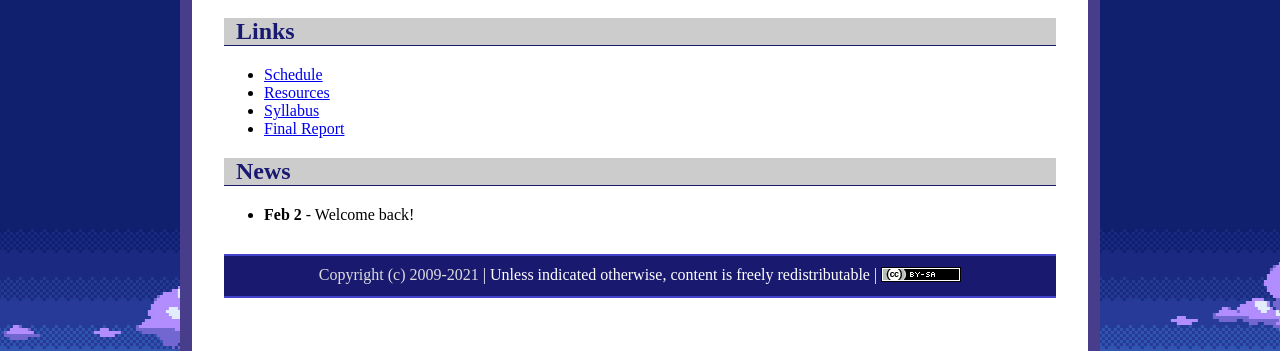
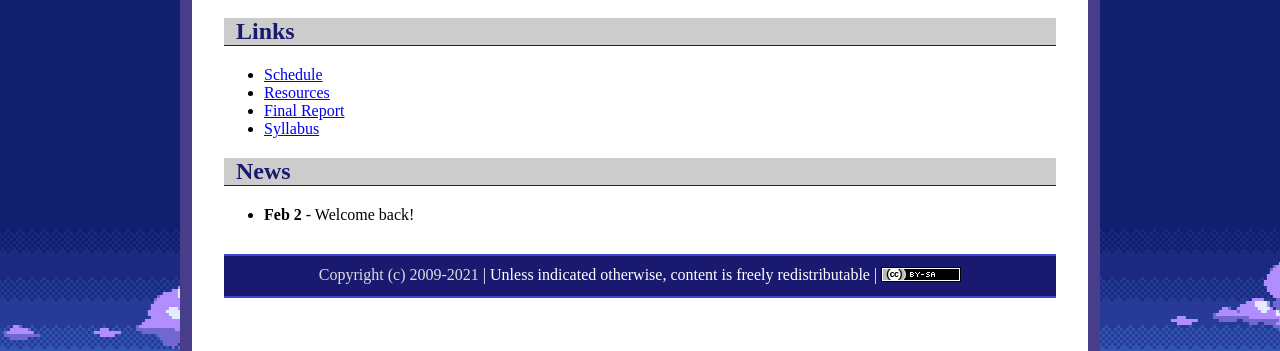
Before and after one commit to ycpcs/cs456-spring2021, a Jekyll site: the page built from index.md, in a window 1280 px wide. Shown: the part 215-566 px from the top of the page. Built offline with Jekyll 4.4.1, drawn with Linux system fonts in a browser that asks for light colours.

```diff
--- a/index.md
+++ b/index.md
@@ -13,8 +13,8 @@ Welcome to the website for CS 456, Social and Professional Issues in Computing,
 
 * [Schedule](schedule/index.html)
 * [Resources](resources.html)
+* [Final Report](finalreport.html)
 * [Syllabus](syllabus.html)
-* [Final Report](finalreport.html)
 
 ## News
 * **Feb 2** - Welcome back!
```
Also changed, not shown: schedule/index.md (+0 -1 lines).
